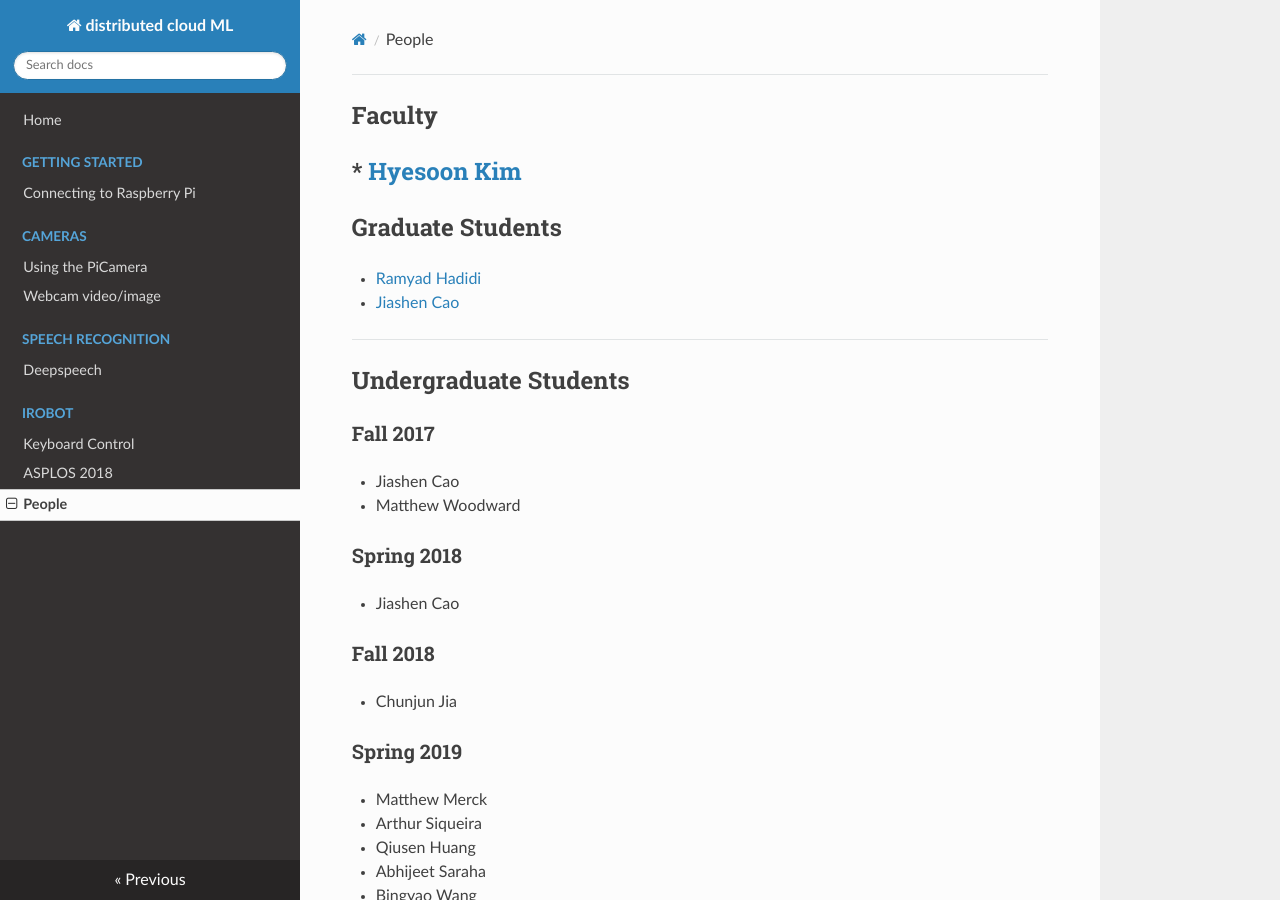
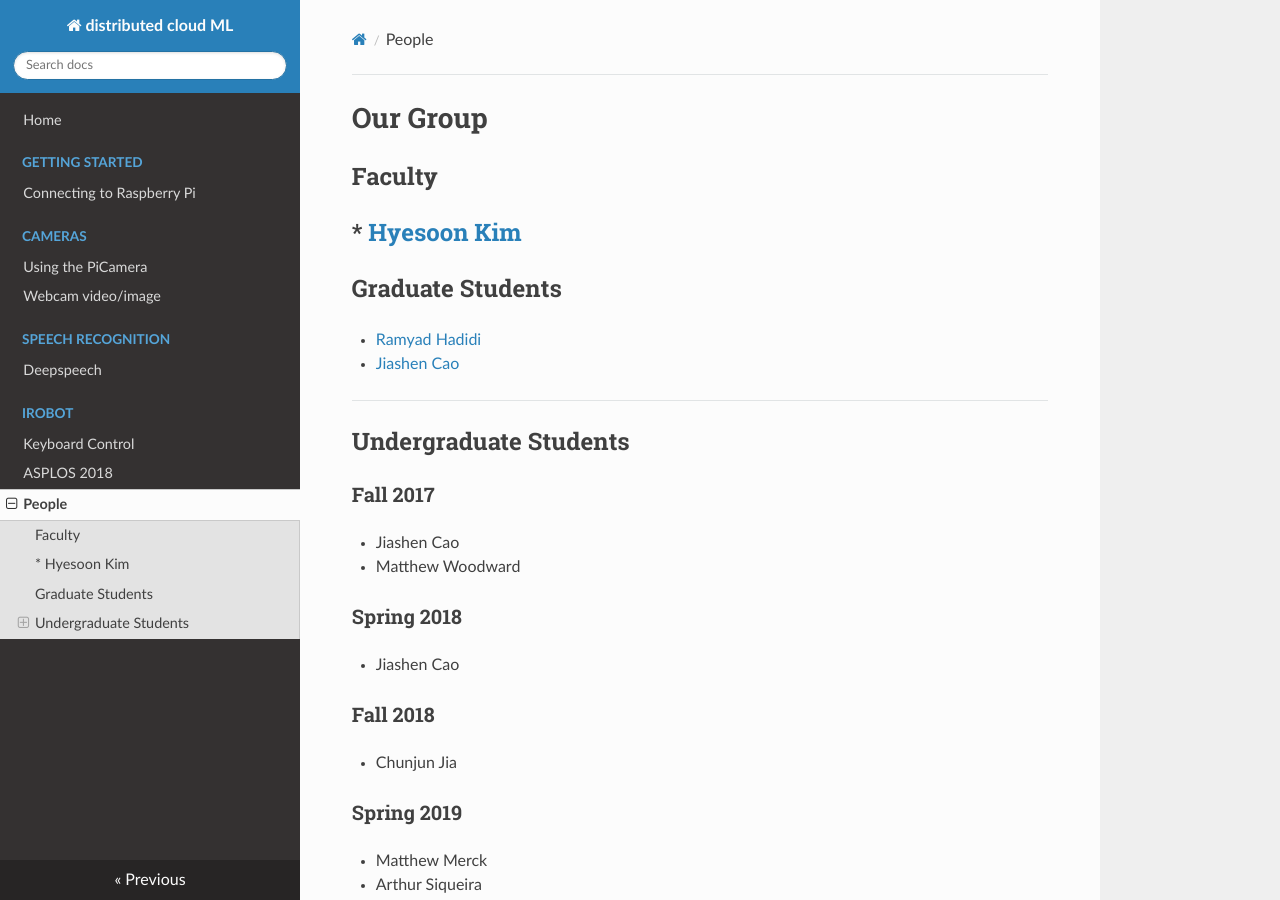
Before and after one commit to parallel-ml/docs, an MkDocs documentation site: the page built from docs/people/people.md, in a window 1280 px wide and 900 px high. Built offline with MkDocs 1.6.1, drawn with Linux system fonts in a browser that asks for light colours; nearby versions of some CDN libraries.

Commit message:
people style

```diff
--- a/docs/people/people.md
+++ b/docs/people/people.md
@@ -1,5 +1,6 @@
+# Our Group
+
 ## Faculty
-
 
 * [Hyesoon Kim](https://www.cc.gatech.edu/~hyesoon/)
 ------
```
